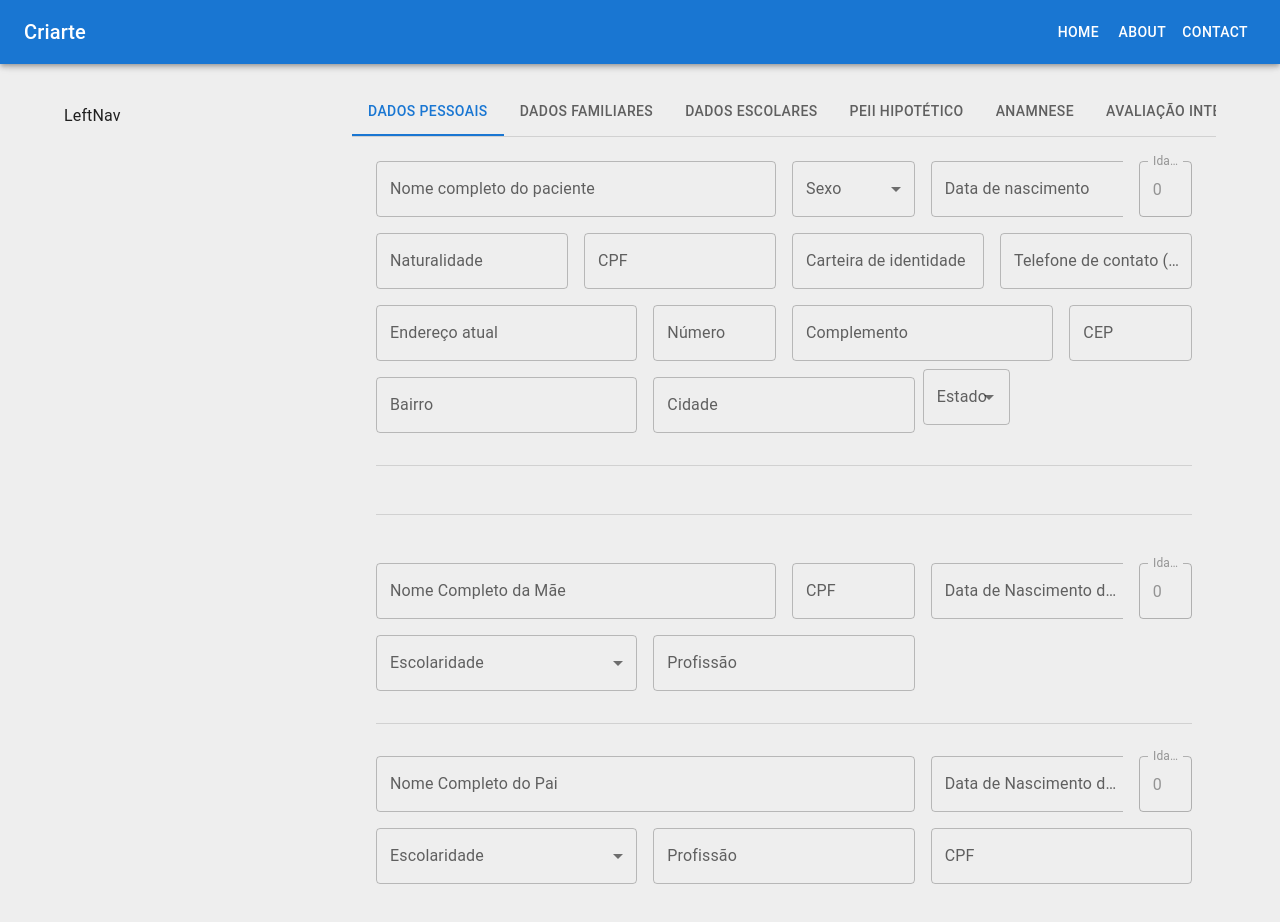
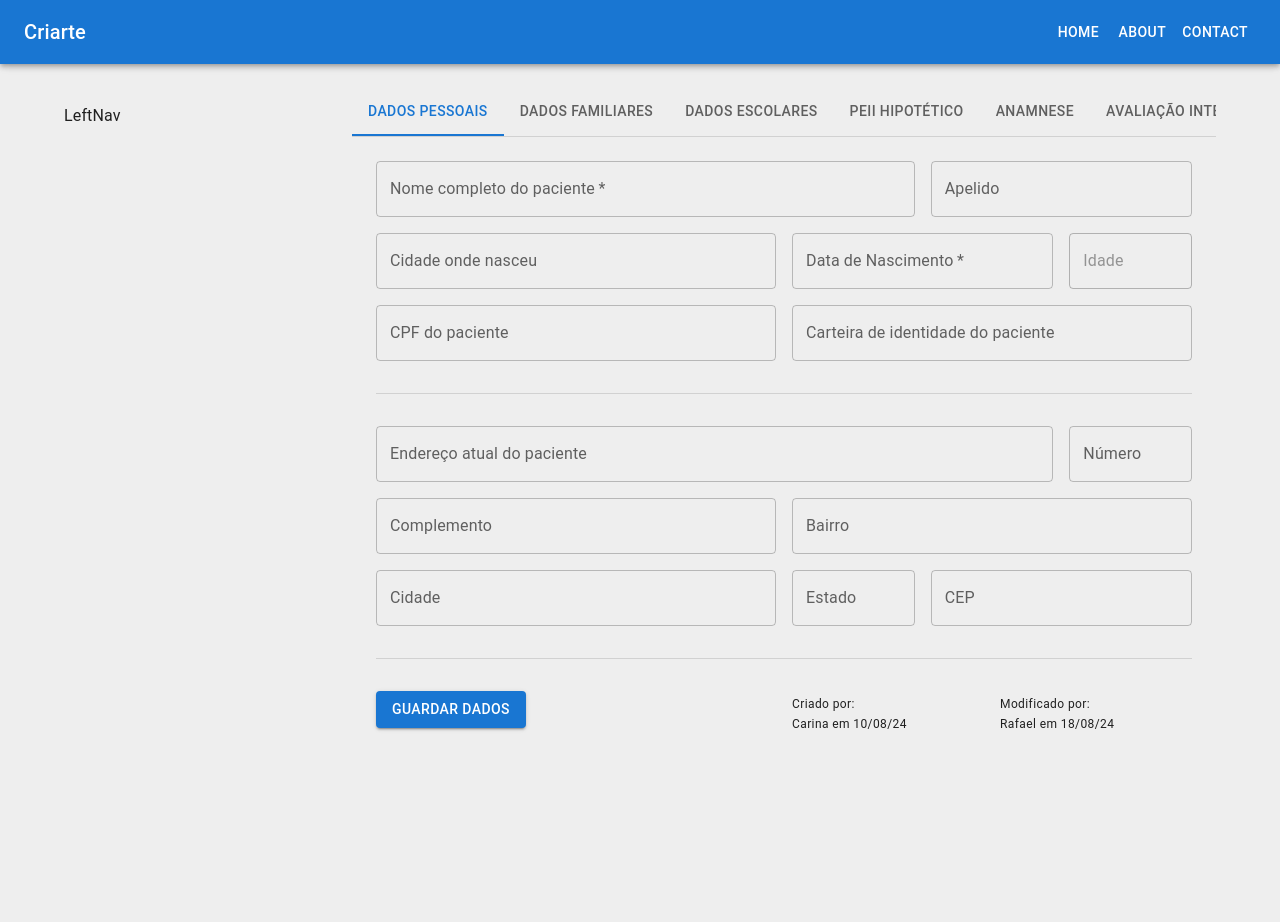
Before and after one commit to bahiensed/criarte, a Next.js app: page /pacientes in a window 1280 px wide. Shown: the top 922 px of the page. After the commit the page ends 800 px from the top, so only its background shows below. Built offline with nearby package versions, Linux system fonts and the light colour scheme.

Commit message:
dados pessoais

```diff
--- a/components/pacientes/DadosPessoais.tsx
+++ b/components/pacientes/DadosPessoais.tsx
@@ -1,244 +1,89 @@
-import React from 'react';
-import 'dayjs/locale/pt-br';
-import { AdapterDayjs } from  '@mui/x-date-pickers/AdapterDayjs';
-import { DatePicker } from    '@mui/x-date-pickers/DatePicker';
-import { DemoContainer } from '@mui/x-date-pickers/internals/demo';
-import { LocalizationProvider } from '@mui/x-date-pickers/LocalizationProvider';
+import React from 'react'
+import { Button, Divider, TextField, Typography } from '@mui/material';
 import Grid from '@mui/material/Unstable_Grid2/Grid2';
-import { Autocomplete, Chekcbox, Divider, FormControlLabel, InputLabel, MenuItem, Select, SelectChangeEvent, TextField } from '@mui/material';
-import FormControl from '@mui/material/FormControl';
-import { escolaridades } from '@/constants';
+import DateOfBirthAndAge from '@/components/DateOfBirthAndAge';
 
-export default function Date() {
-
-  const [age, setAge] = React.useState('');
-
-  const handleChange = (event: SelectChangeEvent) => {
-    setAge(event.target.value as string);
-  };
-
-
+const DadosPessoais = () => {
   return (
     <>
       <Grid container spacing={2}>
+        <Grid xs={12} md={8}>
+          <TextField id='nomePaciente' label="Nome completo do paciente" fullWidth required variant="outlined" />
+        </Grid>
+
+        <Grid xs={12} md={4}>
+          <TextField id='apelidoPaciente' label="Apelido" fullWidth variant="outlined" />
+        </Grid>
+
         <Grid xs={12} md={6}>
-        <TextField id='nomeCompleto' label="Nome completo do paciente" fullWidth variant="outlined" />
+          <TextField id='naturalCidade' label="Cidade onde nasceu" fullWidth variant="outlined" />
+        </Grid>
+
+        <DateOfBirthAndAge />
+
+        <Grid xs={12} md={6}>
+          <TextField id='cpfPaciente' label="CPF do paciente" fullWidth variant="outlined" />
+        </Grid>
+
+        <Grid xs={12} md={6}>
+          <TextField id='idPaciente' label="Carteira de identidade do paciente" fullWidth variant="outlined" />
+        </Grid>
+      </Grid>
+
+      <Divider sx={{my: '2rem ',}}/>
+
+      <Grid container spacing={2}>
+        <Grid xs={12} md={10}>
+          <TextField id='enderecoPaciente' label="Endereço atual do paciente" fullWidth variant="outlined" />
         </Grid>
 
         <Grid xs={12} md={2}>
-        <FormControl fullWidth>
-          <InputLabel id="turno">Sexo</InputLabel>
-          <Select
-            id="sexo"
-            value={age}
-            label="Sexo"
-            onChange={handleChange}
-          >
-            <MenuItem value={0}>Feminino</MenuItem>
-            <MenuItem value={1}>Masculino</MenuItem>
-          </Select>
-        </FormControl>
+          <TextField id='enderecoNumero' label="Número" fullWidth variant="outlined" />
         </Grid>
 
-      <Grid xs={12} md={3}>
-        <LocalizationProvider dateAdapter={AdapterDayjs} adapterLocale={'pt-br'}>
-          <DemoContainer components={['DatePicker']} sx={{pt:0}}>
-              <DatePicker
-                label="Data de nascimento"
-                slots={{
-                  textField: (params) => <TextField {...params} fullWidth />,
-                }}
-              />
-          </DemoContainer>
-        </LocalizationProvider>
+        <Grid xs={12} md={6}>
+          <TextField id='enderecoComplemento' label="Complemento" fullWidth variant="outlined" />
         </Grid>
 
-      <Grid xs={12} md={1}>
-        <TextField id='idade' label='Idade' value='0' variant='outlined' disabled fullWidth />
+        <Grid xs={12} md={6}>
+          <TextField id='bairro' label="Bairro" fullWidth variant="outlined" />
         </Grid>
 
-      <Grid xs={12} md={3}>
-        <TextField id='naturalidade' label="Naturalidade" fullWidth variant="outlined" />
-      </Grid>
-
-
-      <Grid xs={12} md={3}>
-        <TextField id='cpfPaciente' label="CPF" fullWidth variant="outlined" />
-      </Grid>
-
-      <Grid xs={12} md={3}>
-        <TextField id='idPaciente' label="Carteira de identidade" fullWidth variant="outlined" />
-      </Grid>
-
-
-      <Grid xs={12} md={3}>
-        <TextField id='telefone' label="Telefone de contato (com DDD)" fullWidth variant="outlined" />
-      </Grid>
-
-
-      <Grid xs={12} md={4}>
-        <TextField id='endereco' label="Endereço atual" fullWidth variant="outlined" />
+        <Grid xs={12} md={6}>
+          <TextField id='cidade' label="Cidade" fullWidth variant="outlined" />
         </Grid>
 
         <Grid xs={12} md={2}>
-        <TextField id='numero' label="Número" fullWidth variant="outlined" type="number" />
+          <TextField id='uf' label="Estado" fullWidth variant="outlined" />
         </Grid>
 
         <Grid xs={12} md={4}>
-        <TextField id='complemento' label="Complemento" fullWidth variant="outlined" />
+          <TextField id='cep' label="CEP" fullWidth variant="outlined" />
         </Grid>
 
-      <Grid xs={12} md={2}>
-        <TextField id='cep' label="CEP" fullWidth variant="outlined" type="number" />
-      </Grid>
-
-      <Grid xs={12} md={4}>
-        <TextField id='bairro' label="Bairro" fullWidth variant="outlined" />
-      </Grid>
-
-      <Grid xs={12} md={4}>
-        <TextField id='cidade' label="Cidade" fullWidth variant="outlined" />
-      </Grid>
-
-      <Autocomplete
-        disablePortal
-        id="combo-box-demo"
-        options={top100Films}
-        sx={{ width: "fit-content" }}
-        renderInput={(params) => <TextField {...params} label="Estado" />}
-      />
       </Grid>
 
 
       <Divider sx={{my: '2rem ',}}/>
 
 
-
-
-    <Divider sx={{my: '3rem ',}}/>
-
-
       <Grid container spacing={2}>
-      <Grid xs={12} md={6}>
-        <TextField id='nomeCompletoMae' label="Nome Completo da Mãe" fullWidth variant="outlined" />
+        <Grid xs={6} md={6}>
+          <Button variant="contained">Guardar Dados</Button>
         </Grid>
 
-      <Grid xs={12} md={2}>
-        <TextField id='cpfMae' label="CPF" fullWidth variant="outlined" />
+        <Grid xs={3} md={3}>
+          <Typography variant='caption'>Criado por:</Typography>
+          <Typography variant='caption' display={'block'}>Carina em 10/08/24</Typography>
         </Grid>
 
-      <Grid xs={12} md={3}>
-        <LocalizationProvider dateAdapter={AdapterDayjs} adapterLocale={'pt-br'}>
-          <DemoContainer components={['DatePicker']} sx={{pt:0}}>
-              <DatePicker
-                label="Data de Nascimento da Mãe"
-                slots={{
-                  textField: (params) => <TextField {...params} fullWidth />,
-                }}
-              />
-          </DemoContainer>
-        </LocalizationProvider>
-      </Grid>
-
-      <Grid xs={12} md={1}>
-        <TextField id='idade' label='Idade' value='0' variant='outlined' disabled fullWidth />
-      </Grid>
-
-      <Grid xs={12} md={4}>
-        <FormControl fullWidth>
-          <InputLabel id="escolaridadeMae">Escolaridade</InputLabel>
-          <Select
-            labelId="demo-simple-select-label"
-            id="escolaridadeMae"
-            value={age}
-            label="Escolaridade"
-            onChange={handleChange}
-          >
-            <MenuItem value={0}>Analfabeta</MenuItem>
-            <MenuItem value={1}>Fundamental Incompleto</MenuItem>
-            <MenuItem value={2}>Fundamental Completo</MenuItem>
-            <MenuItem value={3}>Médio Incompleto</MenuItem>
-            <MenuItem value={4}>Médio Completo</MenuItem>
-            <MenuItem value={5}>Superior Incompleto</MenuItem>
-            <MenuItem value={6}>Superior Completo</MenuItem>
-            <MenuItem value={7}>Superior Completo</MenuItem>
-            <MenuItem value={8}>Mestrado</MenuItem>
-            <MenuItem value={9}>Doutorado</MenuItem>
-          </Select>
-        </FormControl>
-      </Grid>
-
-      <Grid xs={12} md={4}>
-        <TextField id='profissaoMae' label="Profissão" fullWidth variant="outlined" />
+        <Grid xs={3} md={3}>
+          <Typography variant='caption'>Modificado por:</Typography>
+          <Typography variant='caption' display={'block'}>Rafael em 18/08/24</Typography>
         </Grid>
       </Grid>
-
-    <Divider sx={{my: '2rem ',}}/>
-
-
-    <Grid container spacing={2}>
-      <Grid xs={12} md={8}>
-        <TextField id='nomeCompletoPai' label="Nome Completo do Pai" fullWidth variant="outlined" />
-      </Grid>
-
-      <Grid xs={12} md={3}>
-        <LocalizationProvider dateAdapter={AdapterDayjs} adapterLocale={'pt-br'}>
-          <DemoContainer components={['DatePicker']} sx={{pt:0}}>
-              <DatePicker
-                label="Data de Nascimento do Pai"
-                slots={{
-                  textField: (params) => <TextField {...params} fullWidth />,
-                }}
-              />
-          </DemoContainer>
-        </LocalizationProvider>
-      </Grid>
-
-      <Grid xs={12} md={1}>
-        <TextField id='idade' label='Idade' value='0' variant='outlined' disabled fullWidth />
-      </Grid>
-
-      <Grid xs={12} md={4}>
-        <FormControl fullWidth>
-          <InputLabel id="escolaridadePai">Escolaridade</InputLabel>
-          <Select
-            labelId="demo-simple-select-label"
-            id="escolaridadePai"
-            value={age}
-            label="Escolaridade"
-            onChange={handleChange}
-          >
-            <MenuItem value={0}>Analfabeta</MenuItem>
-            <MenuItem value={1}>Fundamental Incompleto</MenuItem>
-            <MenuItem value={2}>Fundamental Completo</MenuItem>
-            <MenuItem value={3}>Médio Incompleto</MenuItem>
-            <MenuItem value={4}>Médio Completo</MenuItem>
-            <MenuItem value={5}>Superior Incompleto</MenuItem>
-            <MenuItem value={6}>Superior Completo</MenuItem>
-            <MenuItem value={7}>Superior Completo</MenuItem>
-            <MenuItem value={8}>Mestrado</MenuItem>
-            <MenuItem value={9}>Doutorado</MenuItem>
-          </Select>
-        </FormControl>
-      </Grid>
-
-      <Grid xs={12} md={4}>
-        <TextField id='profissaoPai' label="Profissão" fullWidth variant="outlined" />
-      </Grid>
-
-      <Grid xs={12} md={4}>
-        <TextField id='cpfPai' label="CPF" fullWidth variant="outlined" />
-      </Grid>
-    </Grid>
-
     </>
-  );
+  )
 }
 
-// Top 100 films as rated by IMDb users. http://www.imdb.com/chart/top
-const top100Films = [
-  { label: 'Espírito Santo', year: 1994 },
-  { label: 'Minas Gerais', year: 1972 },
-  { label: 'Rio de Janeiro', year: 1974 },
-  { label: 'São Paulo', year: 2008 },
-];
+export default DadosPessoais
```
Lines whose indentation alone changed are shown as unchanged.
